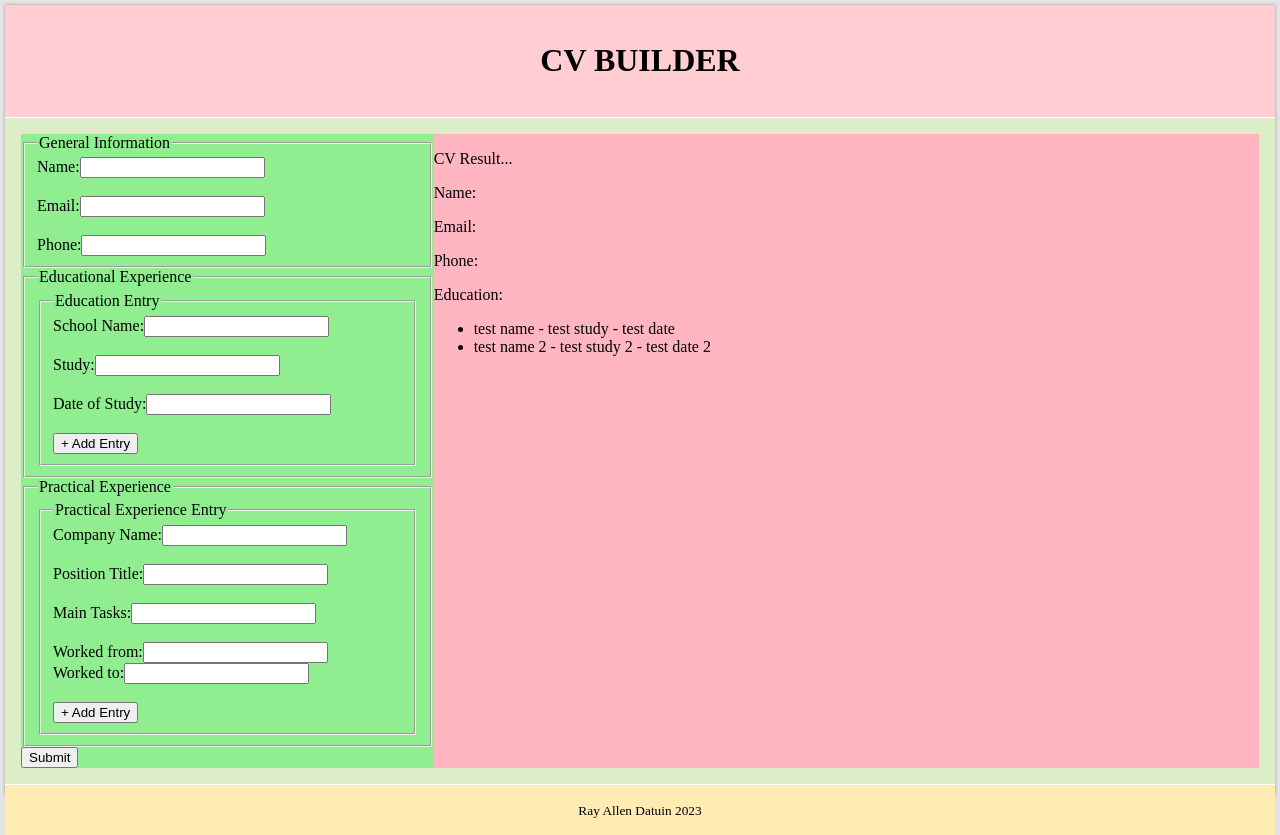
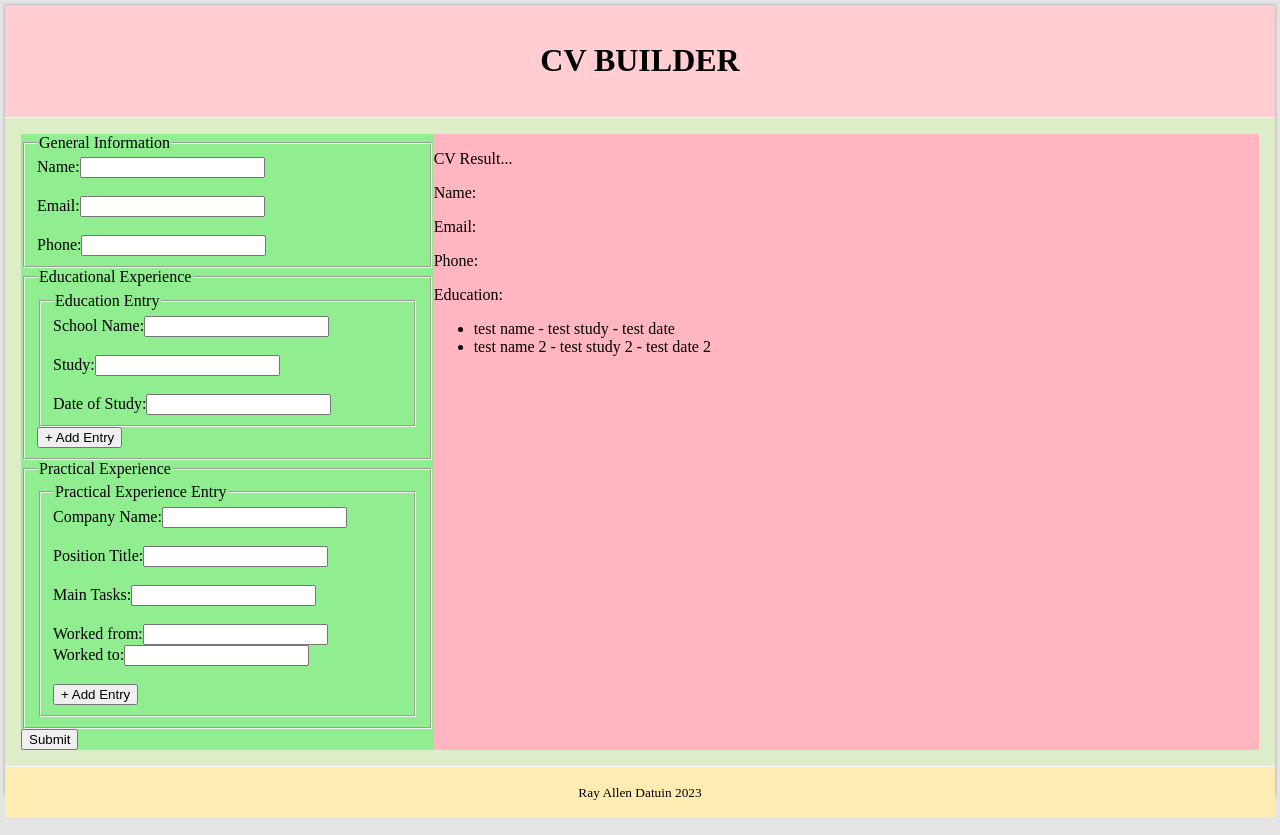
Before and after one commit to rdat5/cv-project, a React (Create React App) app: page / in a window 1280 px wide. Built offline with nearby package versions, Linux system fonts and the light colour scheme.

Commit message:
Move add entry button out of educational input component

```diff
--- a/src/components/EduEntry.js
+++ b/src/components/EduEntry.js
@@ -3,8 +3,6 @@ import React, { Component } from 'react';
 class EduEntry extends Component {
     render() {
         return(
-            <fieldset>
-                <legend>Educational Experience</legend>
             <fieldset>
                 <legend>Education Entry</legend>
                 <label htmlFor="schoolNameInput">School Name:</label>
@@ -26,10 +24,6 @@ class EduEntry extends Component {
                     type="text"
                     id="studyDateInput"
                     name="studyDateInput"/>
-                    <br></br>
-                    <br></br>
-                    <button>+ Add Entry</button>
-                </fieldset>
             </fieldset>
         );
     }
--- a/src/components/EduExpInput.js
+++ b/src/components/EduExpInput.js
@@ -4,7 +4,11 @@ import EduEntry from './EduEntry';
 class EduExpInput extends Component {
     render() {
         return(
-            <EduEntry/>
+            <fieldset>
+                <legend>Educational Experience</legend>
+                <EduEntry/>
+                <button>+ Add Entry</button>
+            </fieldset>
         );
     }
 }
```
Lines whose indentation alone changed are shown as unchanged.
